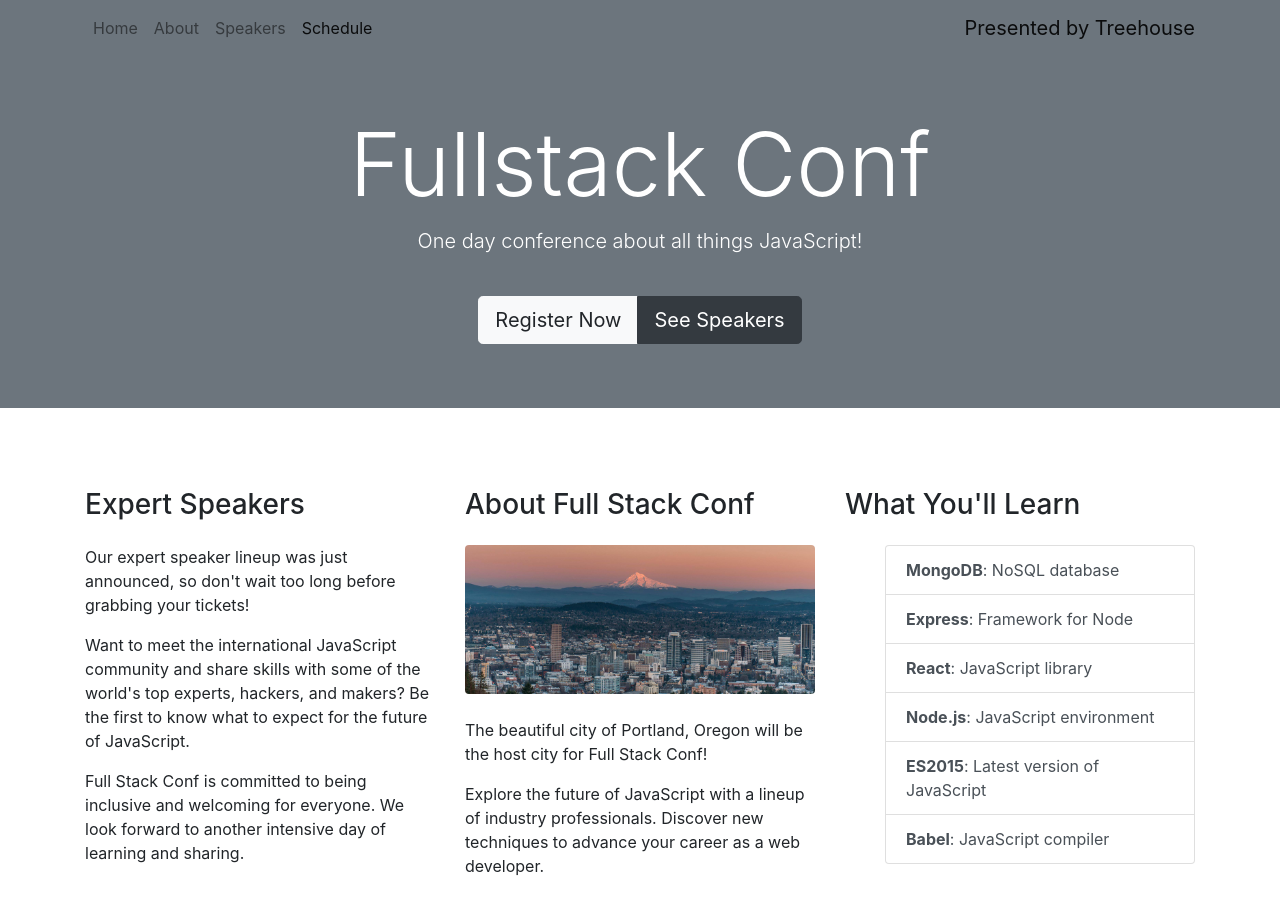
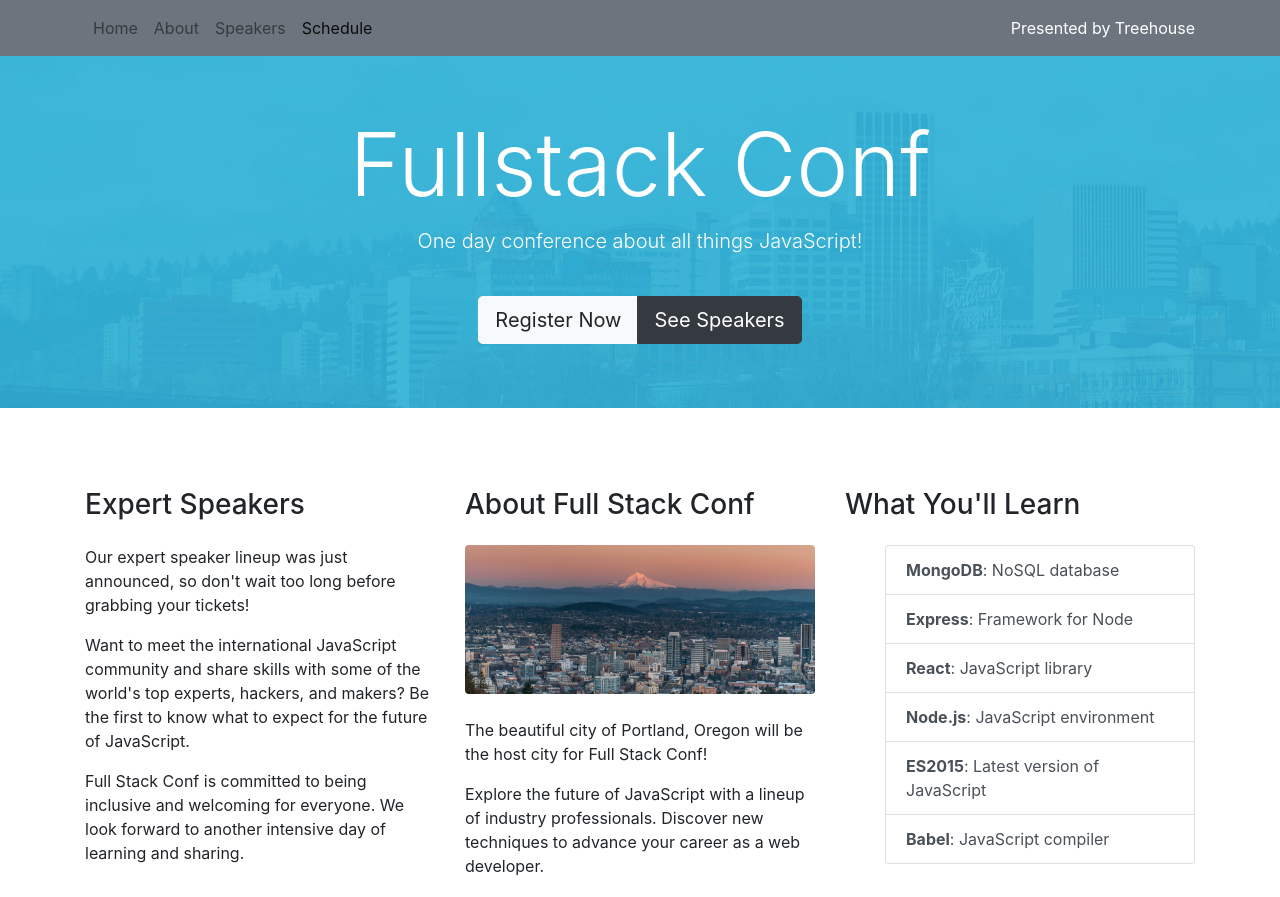
Before and after one commit to clintonhays/Bootstrap-Project-1, a plain HTML site: page index.html in a window 1280 px wide. Shown: the top 897 px of the page. Drawn offline with nearby package versions, Linux system fonts and the light colour scheme.

Commit message:
add custom css stylesheet

```diff
--- /dev/null
+++ b/css/custom.css
@@ -0,0 +1,9 @@
+.navbar .navbar-brand {
+	color: white;
+	font-size: 1rem;
+}
+
+.jumbotron {
+	background-image: url('../img/jumbo-bg.jpg');
+	background-size: cover;
+}
--- a/index.html
+++ b/index.html
@@ -6,6 +6,7 @@
     <meta charset="utf-8">
     <meta name="viewport" content="width=device-width, initial-scale=1, shrink-to-fit=no">
     <link rel="stylesheet" href="https://maxcdn.bootstrapcdn.com/bootstrap/4.0.0/css/bootstrap.min.css" integrity="sha384-Gn5384xqQ1aoWXA+058RXPxPg6fy4IWvTNh0E263XmFcJlSAwiGgFAW/dAiS6JXm" crossorigin="anonymous">
+    <link rel="stylesheet" href="css/custom.css">
   </head>
   <body id="home" data-spy="scroll" data-target=".navbar" data-offset="100">
     <!-- Navbar -->
```
